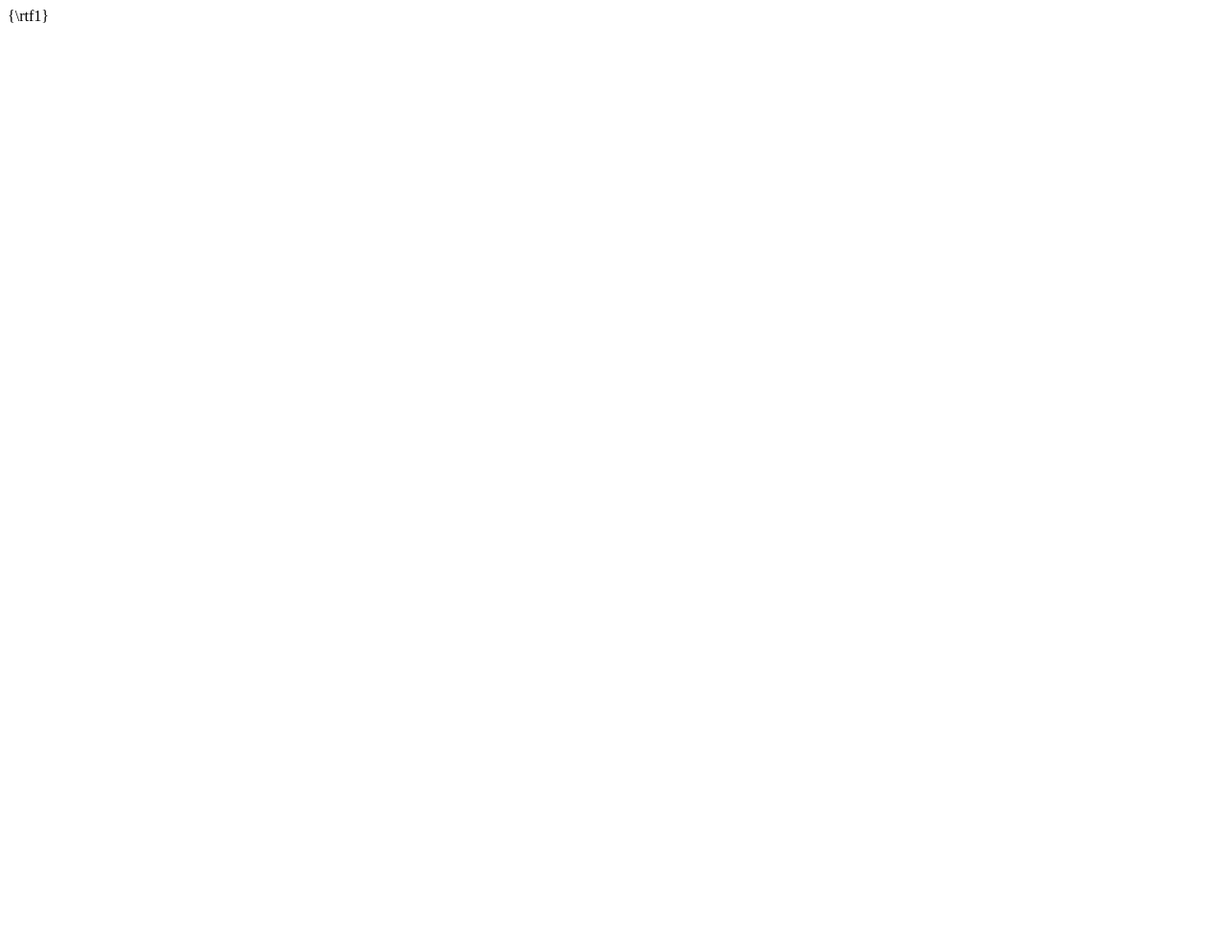
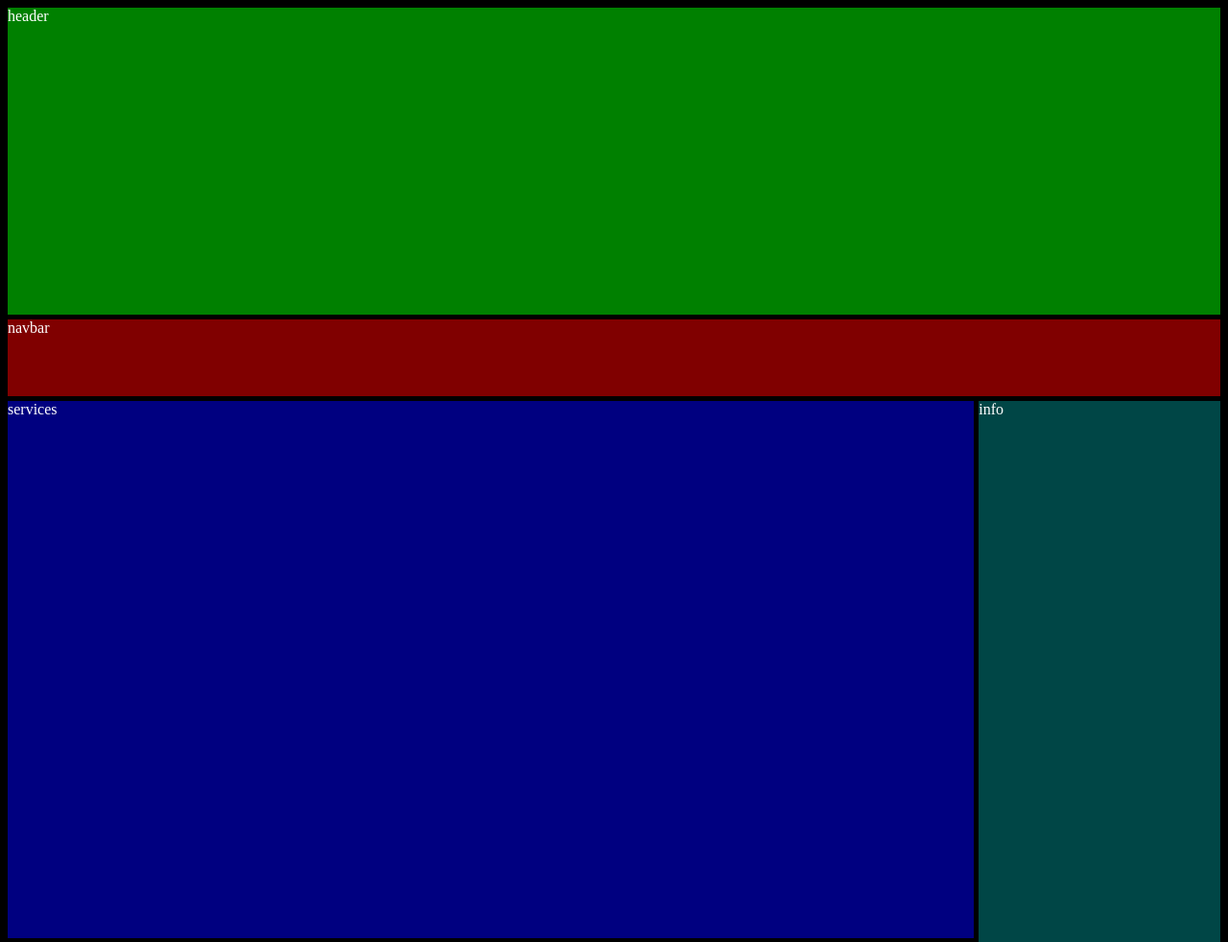
Before and after one commit to wiskeybar/goodshop_example, a plain HTML site: page index.html in a window 1280 px wide. Shown: the top 982 px of the page at 96% size. Before the commit the page ends 800 px from the top, so only its background shows below. Drawn offline with Linux system fonts and the light colour scheme.

Commit message:
added basic layout for mobile and browser

```diff
--- a/index.html
+++ b/index.html
@@ -1 +1,45 @@
-{\rtf1}
+<!DOCTYPE html>
+<html lang="en">
+
+<head>
+    <meta charset="UTF-8">
+    <meta name="viewport" content="width=device-width, initial-scale=1.0">
+    <meta http-equiv="X-UA-Compatible" content="ie=edge">
+    <title>Document</title>
+    <link rel="stylesheet" href="style.css">
+</head>
+
+<body>
+
+    <div class="wrapper">
+
+        <header class="header">
+            header
+        </header>
+
+        <nav class="navbar">
+            navbar
+        </nav>
+
+        <section class="services">
+            services
+        </section>
+
+        <section class="examples">
+            examples
+        </section>
+
+        <aside class="info">
+            info
+        </aside>
+
+        <footer class="footer">
+            footer
+        </footer>
+
+    </div>
+
+    <script src="script.js"></script>
+</body>
+
+</html>
--- a/style.css
+++ b/style.css
@@ -0,0 +1,75 @@
+body {
+    background-color: black;
+    color: white;
+}
+
+.wrapper {
+    display: grid;
+    grid-template-columns: 1fr;
+    grid-template-rows: [header] 4fr [navbar] 1fr [services] 7fr [examples] 7fr [footer] 1fr;
+    grid-gap: 5px;
+}
+
+.header {
+    background-color: green;
+}
+
+.navbar {
+    min-height: 10vh;
+    background-color: rgba(255, 0, 0, 0.5);
+}
+
+.services {
+    background-color: rgba(0, 0, 255, 0.5);
+}
+
+.examples {
+    background-color: rgba(255, 255, 0, 0.5);
+}
+
+.info {
+    background-color: rgba(0, 139, 139, 0.5);
+}
+
+.footer {
+    background-color: rgba(255, 192, 203, 0.5);
+}
+
+@media (orientation:landscape) and (min-width:640px) {
+    .wrapper {
+        display: grid;
+        grid-template-columns: [main] 8fr [aside] 2fr;
+    }
+
+    .header {
+        grid-column: main/3;
+        grid-row: header;
+    }
+
+    .navbar {
+        grid-column: main/3;
+        grid-row: navbar;
+    }
+
+    .examples {
+        grid-column: main;
+        grid-row: examples
+    }
+
+    .services {
+        grid-column: main;
+        grid-row: services;
+    }
+
+    .info {
+        grid-column: aside;
+        grid-row: services/footer;
+    }
+
+    .footer {
+        grid-column: main/3;
+        grid-row: footer
+    }
+
+
+}
```
